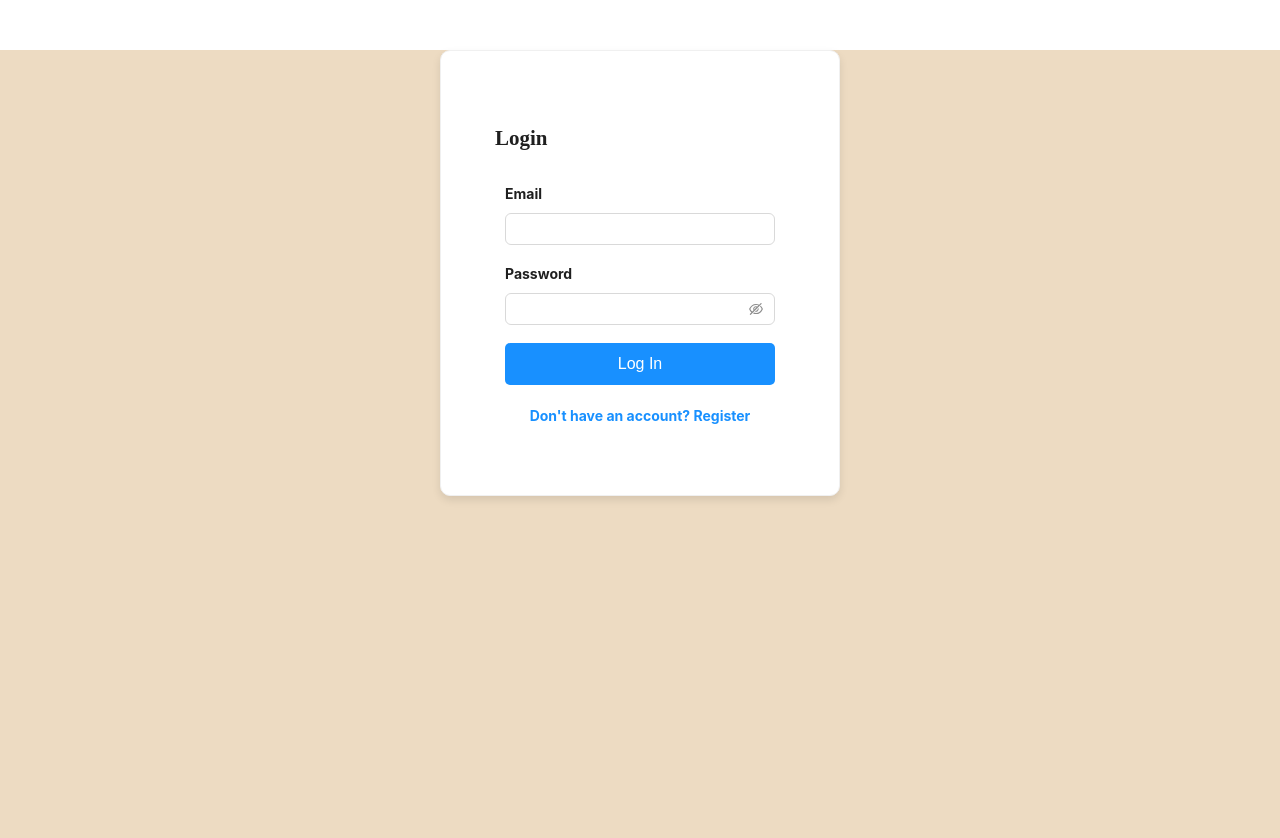
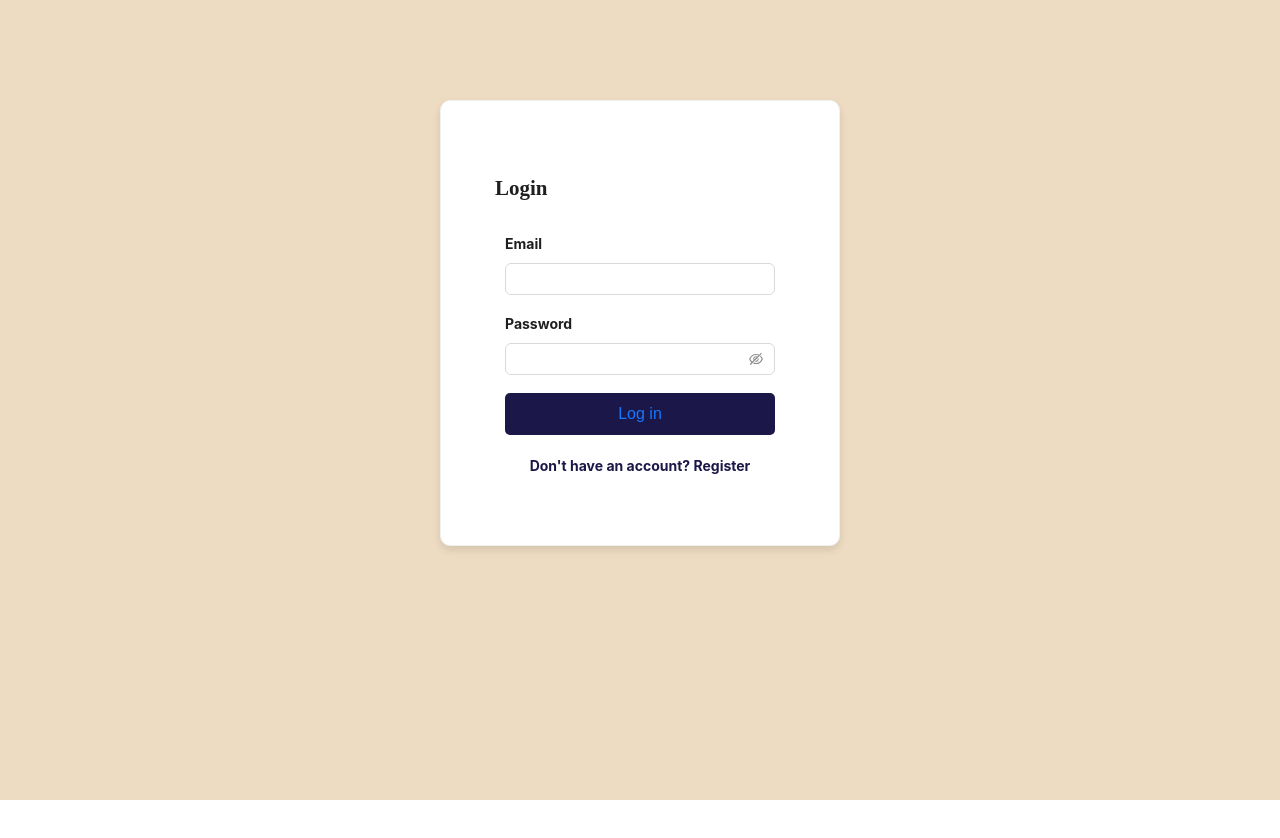
Before and after one commit to HenriqueJoanoni/dosido, a React (Create React App) app in the folder frontend/: page /login in a window 1280 px wide. Shown: the top 838 px of the page. After the commit the page ends 800 px from the top, so only its background shows below. Built offline with nearby package versions, Linux system fonts and the light colour scheme; a web font is replaced by a local one.

Commit message:
add the new logo

```diff
--- a/frontend/src/components/NavBar/index.tsx
+++ b/frontend/src/components/NavBar/index.tsx
@@ -18,7 +18,7 @@ const NavBar = ({ onSearch }: { onSearch?: (t: string) => void }) => {
           <img src="/icons/menu.svg" />
         </IconsContainer>
         <Link to="/">
-          <LogoStyled src="/logo.webp" />
+          <LogoStyled src="/logo.png" />
         </Link>
         <IconsContainer style={{ justifyContent: "flex-end" }}>
           {!!onSearch && (
--- a/frontend/src/pages/Login/index.tsx
+++ b/frontend/src/pages/Login/index.tsx
@@ -25,7 +25,7 @@ function Login() {
 
   return (
     <Container>
-      <div>
+      <div style={{ paddingTop: '100px' }}>
         <LoginCard>
           <h2>Login</h2>
           {error && <Message type="error">{error}</Message>}
@@ -48,7 +48,8 @@ function Login() {
               />
             </div>
             <LoginButton>
-              Log In
+              <Link to="/">Log in</Link>
+
             </LoginButton>
           </FormContainer>
           <AuthLink>
--- a/frontend/src/pages/Login/styles.ts
+++ b/frontend/src/pages/Login/styles.ts
@@ -4,15 +4,16 @@ import { Card } from "antd";
 export const LoginCard = styled(Card)`
   width: 100%;
   max-width: 400px;
-  margin: 50px auto;
+  margin: auto;
   padding: 30px;
   border-radius: 10px;
   box-shadow: 0 4px 8px rgba(0, 0, 0, 0.1);
 
   @media (max-width: 480px) {
     max-width: 90%;
-    margin: 20px auto;
-    padding: 25px;
+    margin: auto;
+    padding: 35px;
+
   }
 `;
 
@@ -35,7 +36,7 @@ export const Message = styled.p<{ type: "success" | "error" }>`
 export const LoginButton = styled.button`
   width: 100%;
   padding: 12px;
-  background-color: #1890ff;
+  background-color: #1B1749;
   border: none;
   border-radius: 5px;
   color: white;
@@ -60,7 +61,7 @@ export const AuthLink = styled.p`
   margin-top: 10px;
 
   a {
-    color: #1890ff;
+    color: #1B1749;
     font-weight: bold;
     text-decoration: none;
 
```
Also changed, not shown: frontend/public/logo.png (added).
